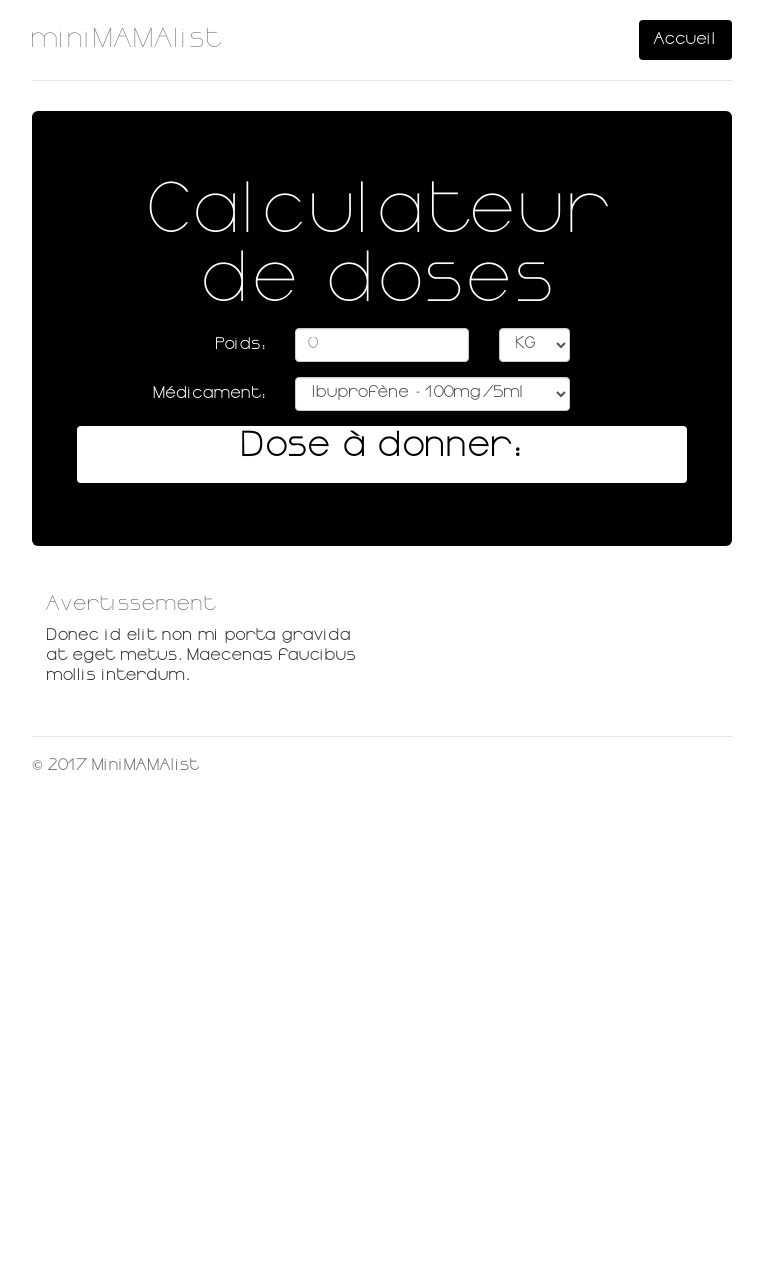
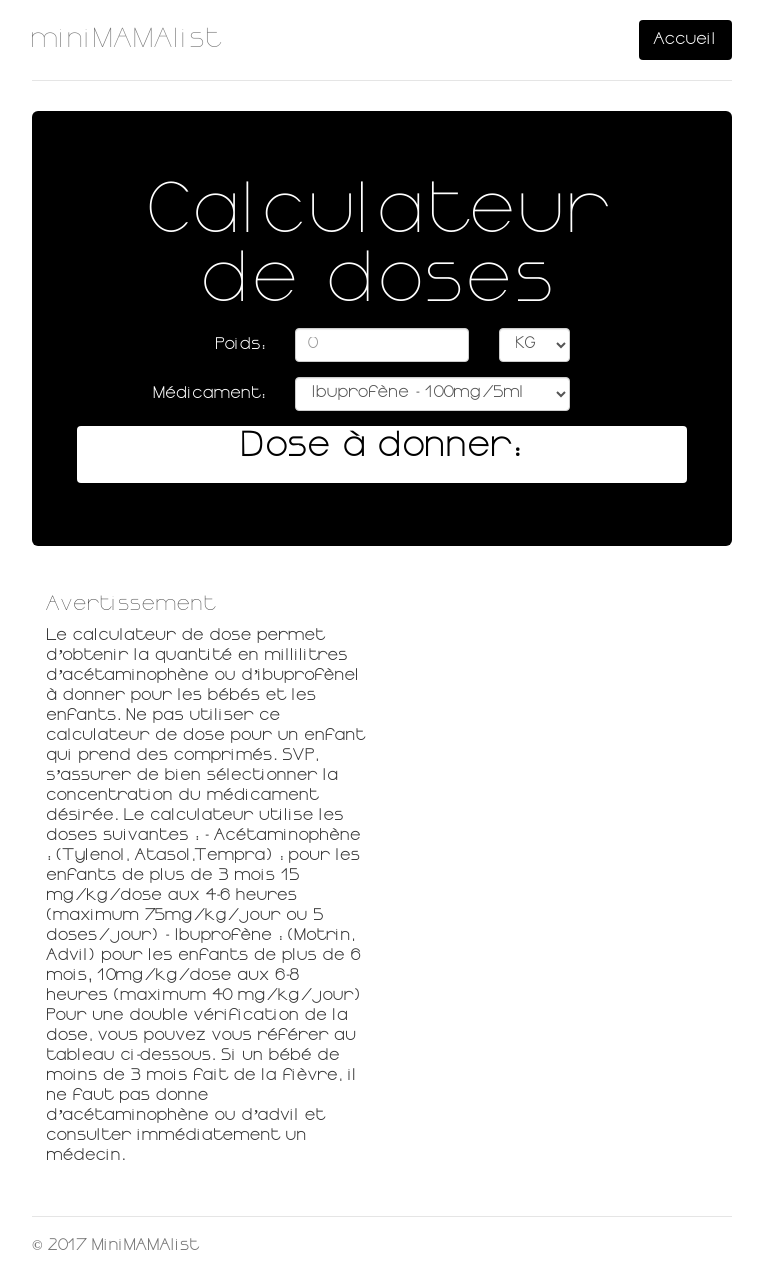
Before and after one commit to patrickboutin/patrickboutin.github.io, a Jekyll site: the page index.html, which Jekyll copies as it is, in a window 1280 px wide. Shown: the whole page, without its empty margins (258-1021 px from the left). Built offline with Jekyll 4.4.1, drawn with Linux system fonts in a browser that asks for light colours; nearby versions of some CDN libraries; before the commit the page ends 900 px from its top, so only the background shows below that.

Commit message:
avertissement1

```diff
--- a/index.html
+++ b/index.html
@@ -73,7 +73,16 @@
       <div class="row marketing">
         <div class="col-lg-6">
           <h4>Avertissement</h4>
-          <p>Donec id elit non mi porta gravida at eget metus. Maecenas faucibus mollis interdum.</p>
+          <p>Le calculateur de dose permet d’obtenir la quantité en millilitres d’acétaminophène ou d’ibuprofènel à donner pour les bébés et les enfants. Ne pas utiliser ce calculateur de dose pour un enfant qui prend des comprimés. SVP, s’assurer de bien sélectionner la concentration du médicament désirée.
+Le calculateur utilise les doses suivantes :
+
+-	Acétaminophène : (Tylenol, Atasol,Tempra) : pour les enfants de plus de 3 mois
+15 mg/kg/dose aux 4-6 heures (maximum 75mg/kg/jour ou 5 doses/jour)
+-	Ibuprofène : (Motrin, Advil) pour les enfants de plus de 6 mois; 10mg/kg/dose aux 6-8 heures (maximum 40 mg/kg/jour)
+Pour une double vérification de la dose, vous pouvez vous référer au tableau ci-dessous.
+
+Si un bébé de moins de 3 mois fait de la fièvre, il ne faut pas donne d’acétaminophène ou d’advil et consulter immédiatement un médecin.
+</p>
 
         </div>
       </div>
```
